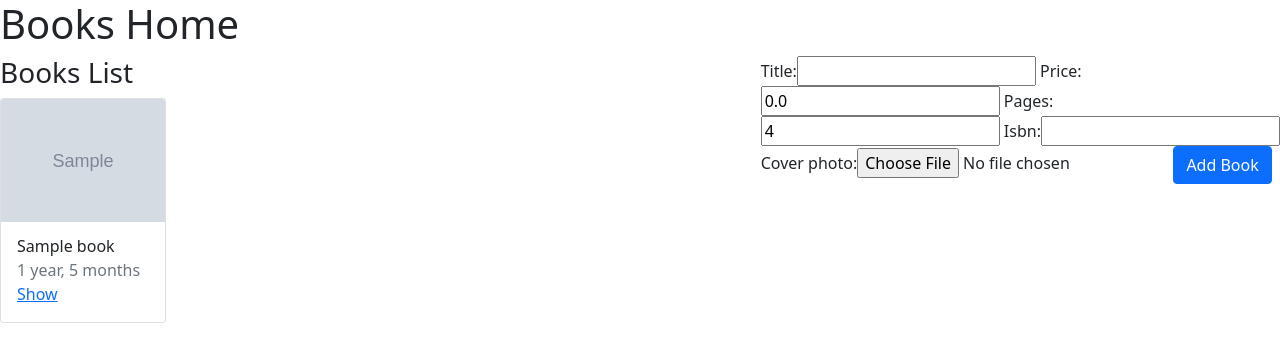
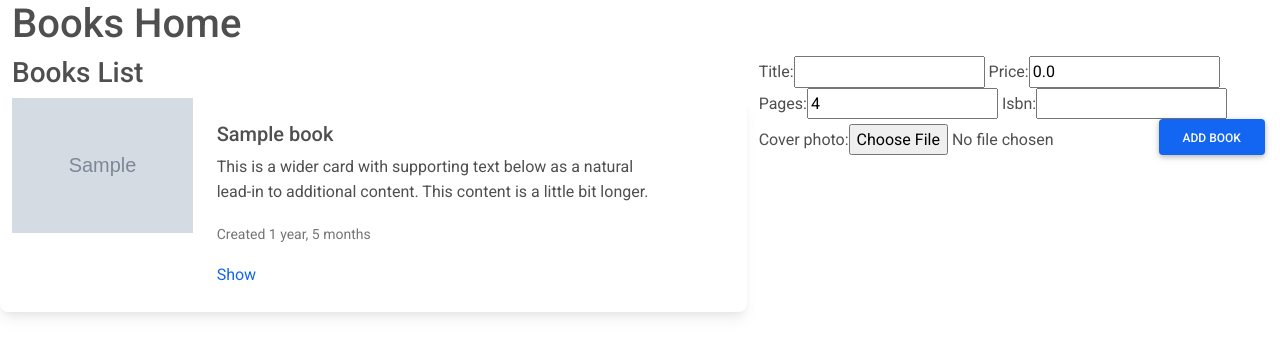
Before and after one commit to josiahphua/django_bookstore_sei29, a Django app: page / in a window 1280 px wide. Shown: the top 362 px of the page. Run offline with Django 3.2, Linux system fonts and the light colour scheme; tables that the repository leaves empty hold one stand-in row (values such as "Sample post"); grey boxes marked "Sample" are stand-in pictures; some libraries are stand-ins or nearby versions.

Commit message:
completed basick setup

```diff
--- a/books/templates/books/base.html
+++ b/books/templates/books/base.html
@@ -1,15 +1,24 @@
 <!DOCTYPE html>
 <html lang="en">
-<head>
-    <meta charset="UTF-8">
-    <meta http-equiv="X-UA-Compatible" content="IE=edge">
-    <meta name="viewport" content="width=device-width, initial-scale=1.0">
-    <link href="https://cdn.jsdelivr.net/npm/bootstrap@5.0.2/dist/css/bootstrap.min.css" rel="stylesheet" integrity="sha384-EVSTQN3/azprG1Anm3QDgpJLIm9Nao0Yz1ztcQTwFspd3yD65VohhpuuCOmLASjC" crossorigin="anonymous">
+  <head>
+    <meta charset="UTF-8" />
+    <meta http-equiv="X-UA-Compatible" content="IE=edge" />
+    <meta name="viewport" content="width=device-width, initial-scale=1.0" />
+    <link
+      href="https://cdnjs.cloudflare.com/ajax/libs/font-awesome/5.15.1/css/all.min.css"
+      rel="stylesheet"
+    />
+    <link
+      href="https://fonts.googleapis.com/css?family=Roboto:300,400,500,700&display=swap"
+      rel="stylesheet"
+    />
+    <link
+      href="https://cdnjs.cloudflare.com/ajax/libs/mdb-ui-kit/3.6.0/mdb.min.css"
+      rel="stylesheet"
+    />
     <title>Document</title>
-</head>
-<body>
-
-    {% block content %}
-    {% endblock content %}
-</body>
+  </head>
+  <body>
+    {% block content %} {% endblock content %}
+  </body>
 </html>
--- a/books/templates/books/index.html
+++ b/books/templates/books/index.html
@@ -1,22 +1,38 @@
 {% extends 'books/base.html' %}
 
 {% block content %}
+<div class="container-fluid">
 <h1>Books Home</h1>
 <div class="row">
   <div class="col-md-7">
     <h3>Books List</h3>
     <div class="row">
       {% for book in booksList %}
-      <div class="col-12 col-md-3">
-        <div class="card">
-          <img class="card-img-top" src="{{book.cover_photo.url}}" />
-          <div class="card-body">
-            <div class="card-subtitle">{{book.title}}</div>
-            <div class="text-muted">{{book.created_at | timesince}}</div>
-            <a href="{% url 'books:book_show_page' book.id %}">Show</a>
-          </div>
-        </div>
+
+      <div class="card mb-3">
+  <div class="row g-0">
+    <div class="col-md-3">
+      <img
+        src="{{book.cover_photo.url}}"
+        alt="..."
+        class="img-fluid"
+      />
+    </div>
+    <div class="col-md-8">
+      <div class="card-body">
+        <h5 class="card-title">{{book.title}}</h5>
+        <p class="card-text">
+          This is a wider card with supporting text below as a natural lead-in to
+          additional content. This content is a little bit longer.
+        </p>
+        <p class="card-text">
+          <small class="text-muted">Created {{book.created_at | timesince}}</small>
+        </p>
+         <a href="{% url 'books:book_show_page' book.id %}">Show</a>
       </div>
+    </div>
+  </div>
+</div>
       {% endfor %}
     </div>
   </div>
@@ -28,4 +44,5 @@
     </form>
   </div>
 </div>
+</div>
 {% endblock content %}
--- a/django_book_store/settings.py
+++ b/django_book_store/settings.py
@@ -121,6 +121,7 @@ USE_TZ = True
 # Static files (CSS, JavaScript, Images)
 # https://docs.djangoproject.com/en/3.2/howto/static-files/
 
+
 STATIC_URL = '/static/'
 
 # Default primary key field type
--- a/django_book_store/urls.py
+++ b/django_book_store/urls.py
@@ -21,4 +21,5 @@ from django.conf import settings
 urlpatterns = [
     path('admin/', admin.site.urls),
     path('', include('books.urls')),
-] + static(settings.MEDIA_URL, document_root=settings.MEDIA_ROOT)
+]
+urlpatterns += static(settings.MEDIA_URL, document_root=settings.MEDIA_ROOT)
```
